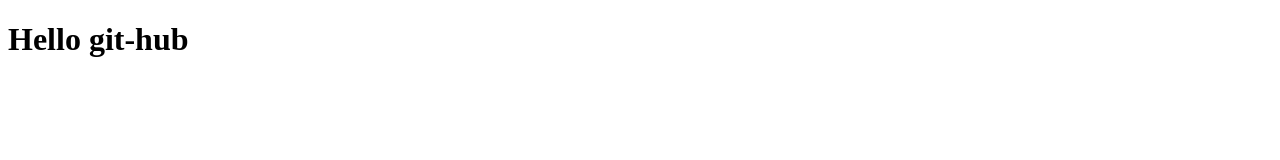
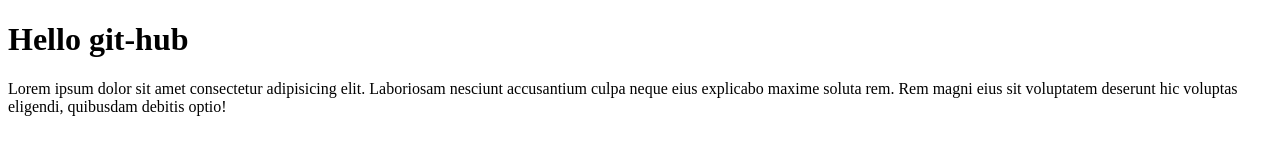
Before and after one commit to ebayyou/git-remote-test, a plain HTML site: page index.html in a window 1280 px wide. Drawn offline with Linux system fonts and the light colour scheme.

Commit message:
menambahkan paragraf

```diff
--- a/index.html
+++ b/index.html
@@ -8,6 +8,7 @@
   </head>
   <body>
     <h1>Hello git-hub</h1>
+    <p>Lorem ipsum dolor sit amet consectetur adipisicing elit. Laboriosam nesciunt accusantium culpa neque eius explicabo maxime soluta rem. Rem magni eius sit voluptatem deserunt hic voluptas eligendi, quibusdam debitis optio!</p>
   </body>
 </html>
 <!-- todo learn git remote local to git hub -->
```
